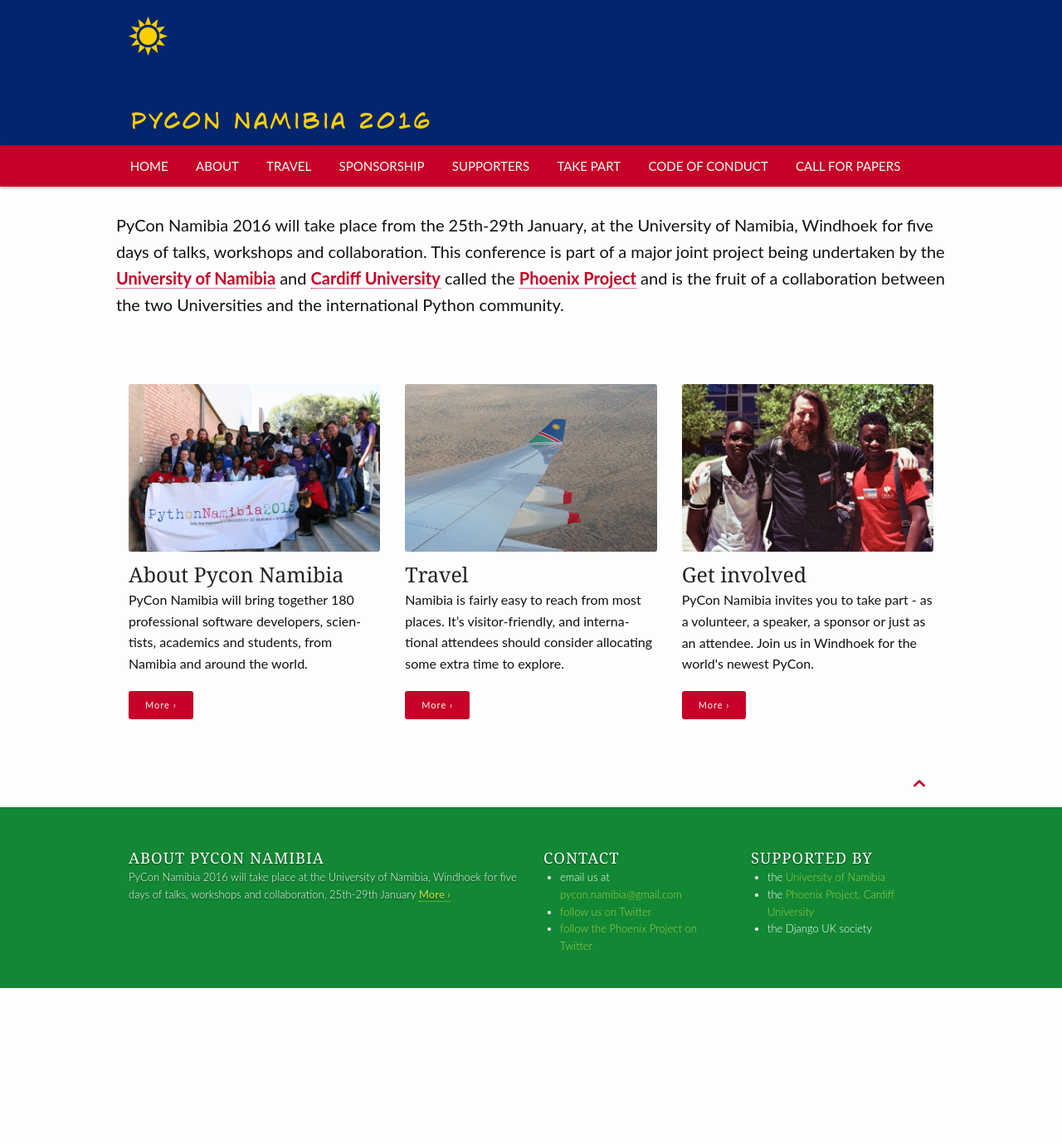
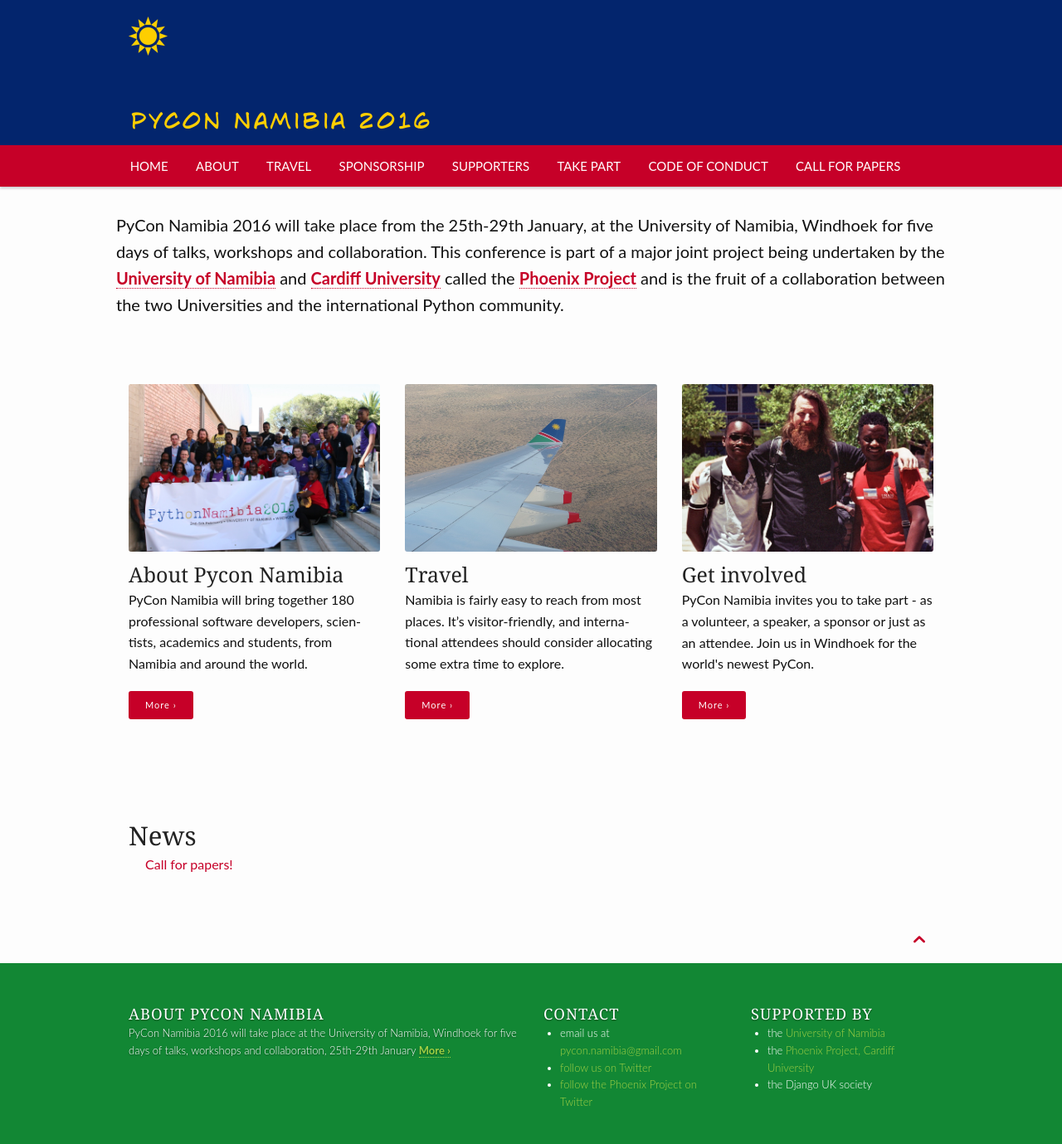
Before and after one commit to python-namibia/python-namibia.github.io-2016, a Jekyll site: the page built from pages/pages-root-folder/index.md, in a window 1280 px wide. Shown: the whole page at 83% size. Built offline with Jekyll 4.4.1, drawn with Linux system fonts in a browser that asks for light colours; before the commit the page ends 1191 px from its top, so only the background shows below that.

Commit message:
Adding basic ability to write news items.
Posts are in the _posts directory.

```diff
--- a/_layouts/frontpage.html
+++ b/_layouts/frontpage.html
@@ -34,3 +34,18 @@
 		{% include frontpage-widget widget=page.widget3 %}
 	{% endif %}
 </div><!-- /.row -->
+
+{% unless site.posts == empty %}
+    <div class="row t30 b20 homepage">
+        <div class="small-12 columns">
+            <h2>News</h2>
+            <ul>
+                {% for post in site.posts limit:5 %}
+                    <a class="post-link" href="{{ post.url | prepend: site.baseurl }}">{{post.title}}</a>
+                {% endfor %}
+            <ul>
+        </div><!-- /.small-12.columns -->
+    </div><!-- /.row -->
+
+
+{% endunless %}
```
Also changed, not shown: _layouts/page.html (+0 -7 lines), _posts/2015-10-19-call-for-papers.md (added, +10 -0 lines).
